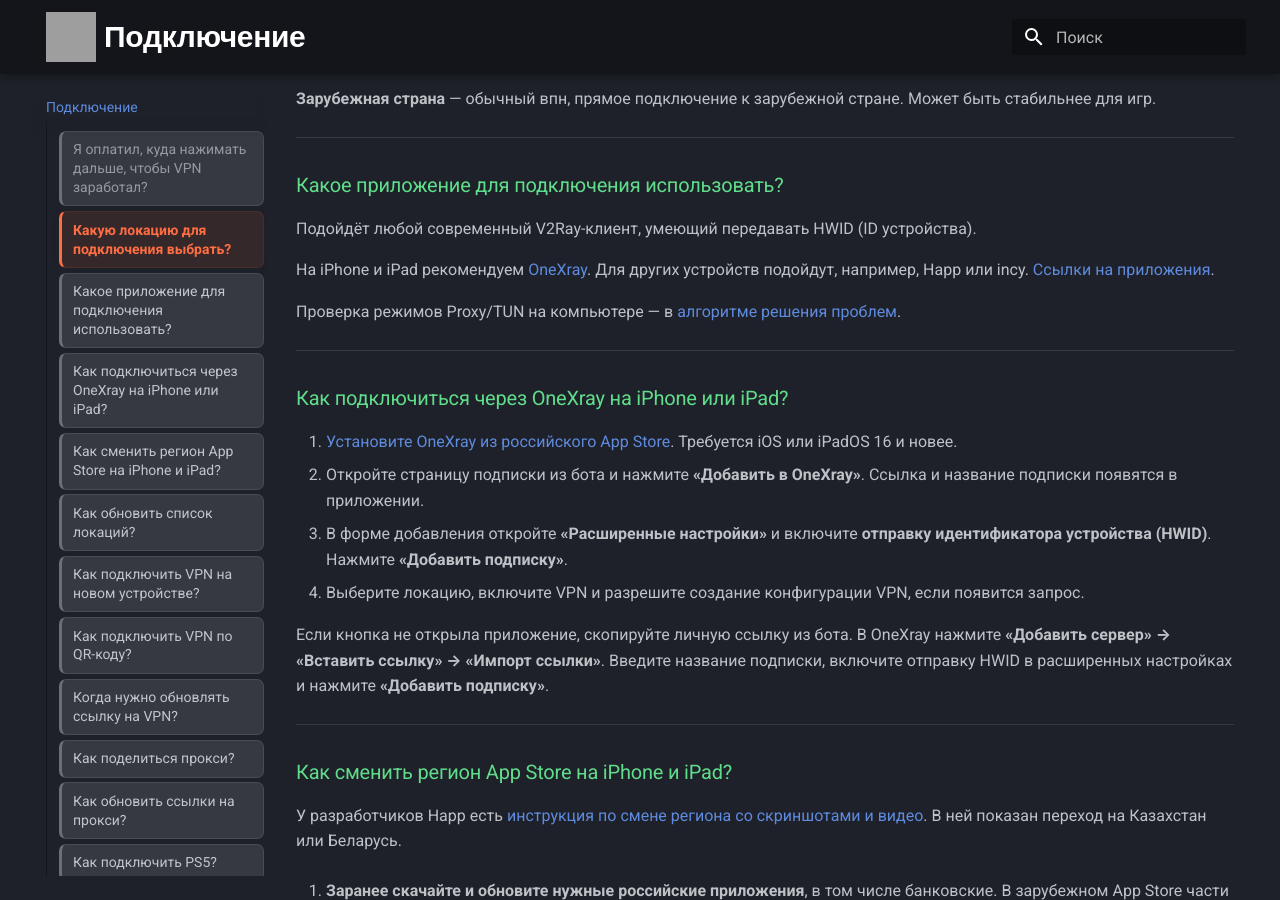
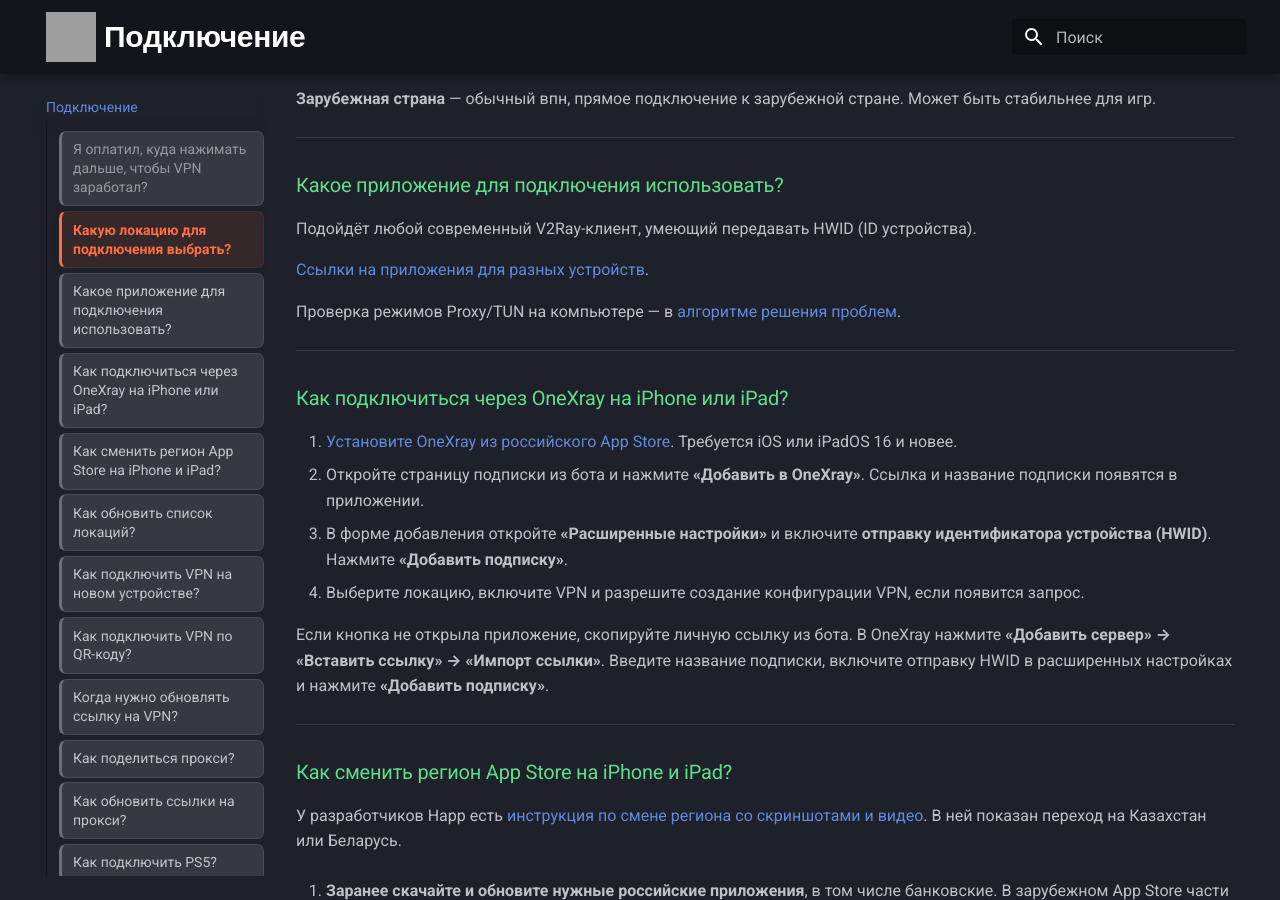
Before and after one commit to CanvasProxy/wiki, an MkDocs documentation site: the page built from docs/connection.md, in a window 1280 px wide and 900 px high, scrolled down 663 px. Built offline with MkDocs 1.6.1 and Material for MkDocs 9.7.7, drawn with Linux system fonts in a browser that asks for light colours; grey boxes are pictures that could not be loaded.

Commit message:
Put OneXray and Karing instructions in app sections

```diff
--- a/docs/connection.md
+++ b/docs/connection.md
@@ -28,7 +28,7 @@
 ### Какое приложение для подключения использовать?
 Подойдёт любой современный V2Ray-клиент, умеющий передавать HWID (ID устройства).
 
-На iPhone и iPad рекомендуем [OneXray](#onexray). Для других устройств подойдут, например, Happ или incy. [Ссылки на приложения](general.md#apps).
+[Ссылки на приложения для разных устройств](general.md#apps).
 
 <span id="proxy-tun"></span>
 Проверка режимов Proxy/TUN на компьютере — в [алгоритме решения проблем](troubleshooting.md#vpn-not-working).
```
Also changed, not shown: docs/general.md (+18 -15 lines).
